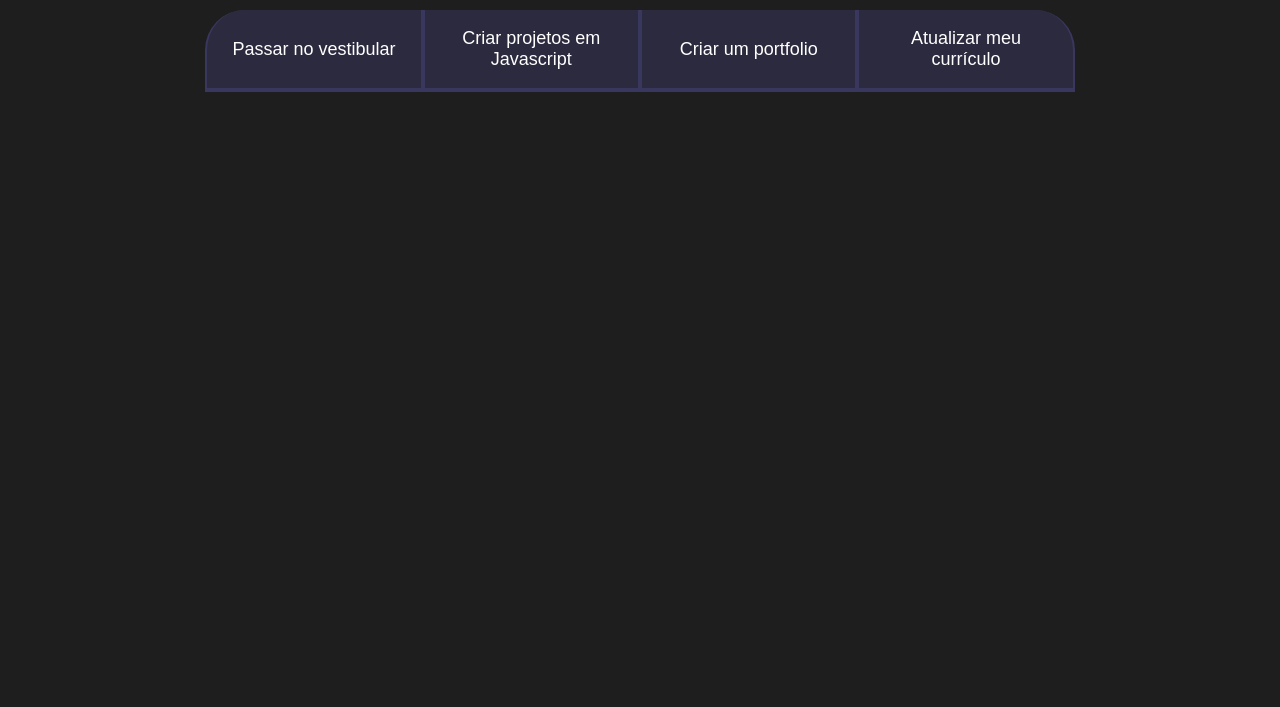
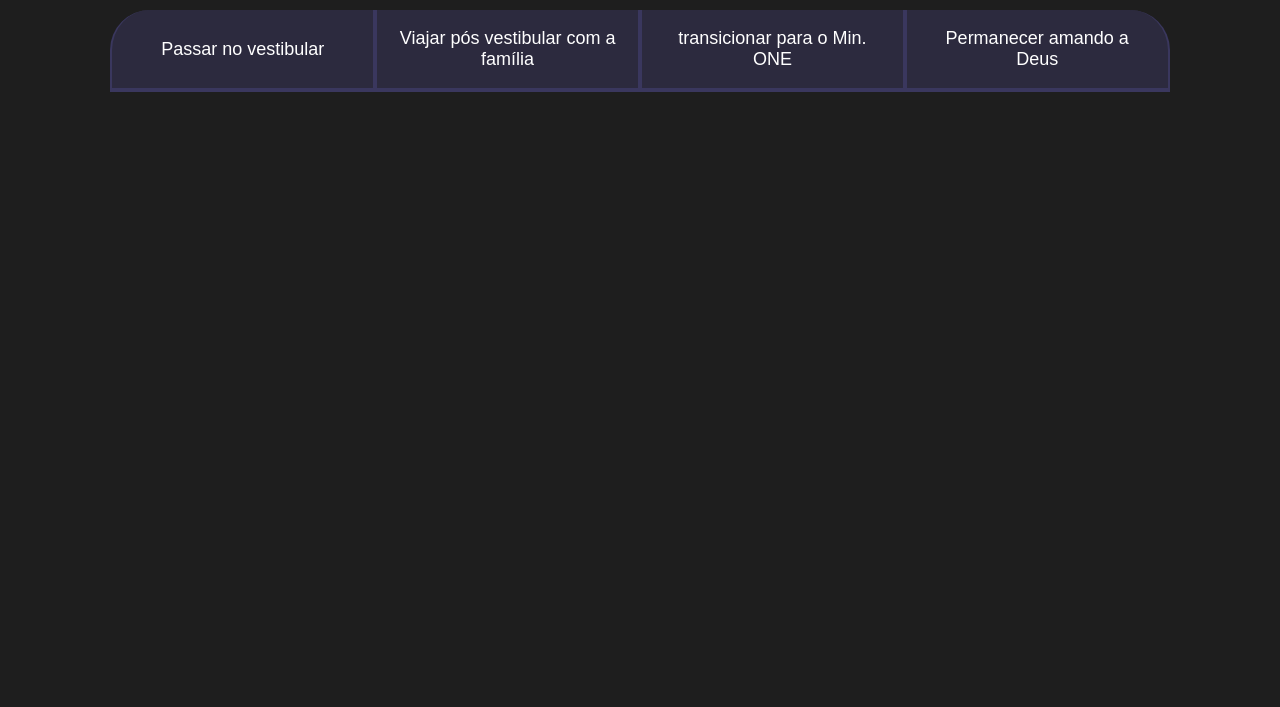
Before and after one commit to julianarosa03/cron-metro, a plain HTML site: page index.html in a window 1280 px wide. Shown: the part 93-800 px from the top of the page. Drawn offline with Linux system fonts and the light colour scheme.

Commit message:
outras informações

```diff
--- a/index.html
+++ b/index.html
@@ -12,9 +12,9 @@
       <h2 class="titulo-principal">Meus Objetivos do ano<span>_</span></h2>
       <div class="botoes">
         <button class="botao">Passar no vestibular</button>
-        <button class="botao">Criar projetos em Javascript</button>
-        <button class="botao">Criar um portfolio</button>
-        <button class="botao">Atualizar meu currículo</button>
+        <button class="botao">Viajar pós vestibular com a família</button>
+        <button class="botao">transicionar para o Min. ONE</button>
+        <button class="botao">Permanecer amando a Deus</button>
       </div>
     </section>
   </body>
```
